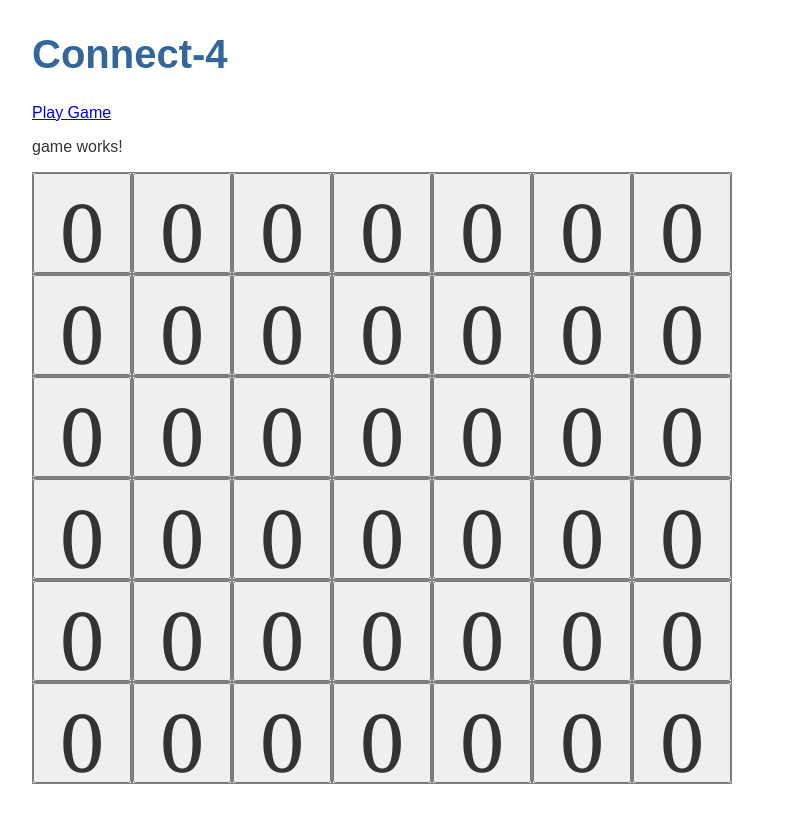
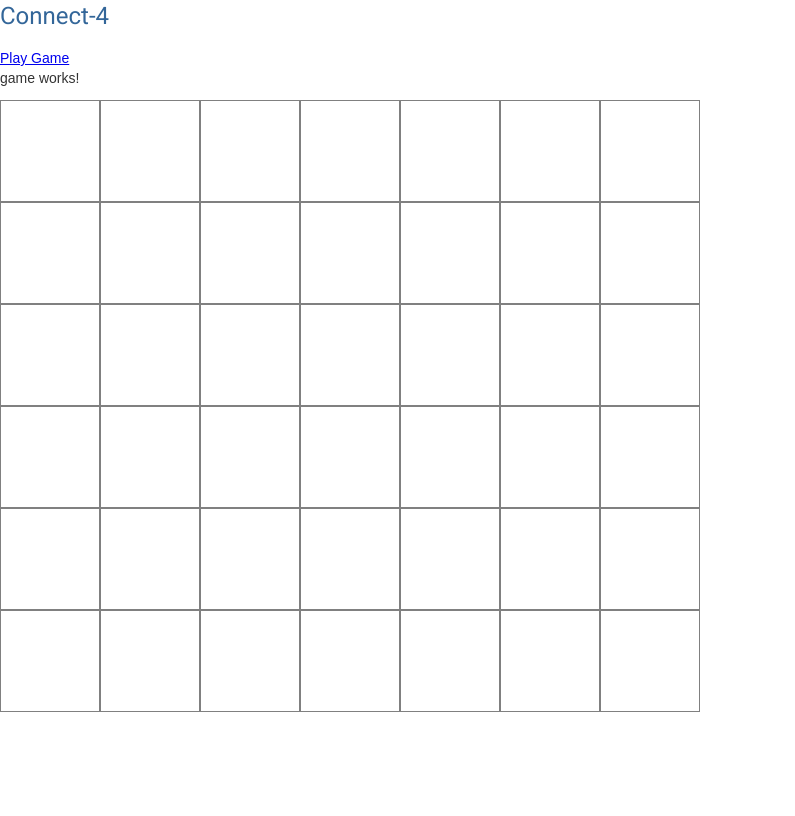
Before and after one commit to Yamen9418/Connect4-AI, an Angular app: page /game in a window 1280 px wide. Shown: the whole page, without its empty margins (0-795 px from the left). Built offline with nearby package versions, Linux system fonts and the light colour scheme.

Commit message:
Add Angular Material

```diff
--- a/angular.json
+++ b/angular.json
@@ -27,6 +27,7 @@
               "src/assets"
             ],
             "styles": [
+              "./node_modules/@angular/material/prebuilt-themes/deeppurple-amber.css",
               "src/styles.css"
             ],
             "scripts": []
@@ -94,6 +95,7 @@
               "src/assets"
             ],
             "styles": [
+              "./node_modules/@angular/material/prebuilt-themes/deeppurple-amber.css",
               "src/styles.css"
             ],
             "scripts": []
--- a/package.json
+++ b/package.json
@@ -11,10 +11,12 @@
   "private": true,
   "dependencies": {
     "@angular/animations": "~13.2.0",
+    "@angular/cdk": "^13.2.5",
     "@angular/common": "~13.2.0",
     "@angular/compiler": "~13.2.0",
     "@angular/core": "~13.2.0",
     "@angular/forms": "~13.2.0",
+    "@angular/material": "^13.2.5",
     "@angular/platform-browser": "~13.2.0",
     "@angular/platform-browser-dynamic": "~13.2.0",
     "@angular/router": "~13.2.0",
--- a/src/app/app.module.ts
+++ b/src/app/app.module.ts
@@ -1,10 +1,12 @@
 import { NgModule } from '@angular/core';
 import { BrowserModule } from '@angular/platform-browser';
+import { MatButtonModule } from '@angular/material/button';
 
 import { AppRoutingModule } from './app-routing.module';
 import { AppComponent } from './app.component';
 import { GameComponent } from './game/game.component';
 import { CellComponent } from './cell/cell.component';
+import { BrowserAnimationsModule } from '@angular/platform-browser/animations';
 
 @NgModule({
   declarations: [
@@ -14,7 +16,9 @@
   ],
   imports: [
     BrowserModule,
-    AppRoutingModule
+    AppRoutingModule,
+    BrowserAnimationsModule,
+    MatButtonModule
   ],
   providers: [],
   bootstrap: [AppComponent]
--- a/src/app/cell/cell.component.html
+++ b/src/app/cell/cell.component.html
@@ -1 +1,2 @@
-<button>{{value}}</button>
+<button mat-fab color="primary" *ngIf="value == 1"></button>
+<button mat-fab color="accent" *ngIf="value == -1"></button>
--- a/src/app/game/game.component.ts
+++ b/src/app/game/game.component.ts
@@ -22,7 +22,7 @@
   }
 
   newGame() {
-    this.board = Array(this.height * this.width).fill(0);
+    this.board = Array(this.height * this.width).fill(null);
     this.winner = null;
     this.playerIsNext = true;
   }
@@ -34,12 +34,12 @@
   makeMove(i:number) {
     const x = i % this.width;
 
-    if (this.board[x] == 0) {
+    if (!this.board[x]) {
       for (let y = 0; y < this.height; y++) {
         const index = x + y * this.width;
         const cell = this.board[index];
 
-        if (cell != 0) {
+        if (cell) {
           this.board.splice(index - this.width, 1, this.player);
           break;
         } else if (y == this.height - 1) {
@@ -50,5 +50,11 @@
 
       this.playerIsNext = !this.playerIsNext;
     }
+
+    this.calculateWinner();
+  }
+
+  calculateWinner() {
+
   }
 }
--- a/src/index.html
+++ b/src/index.html
@@ -6,8 +6,11 @@
   <base href="/">
   <meta name="viewport" content="width=device-width, initial-scale=1">
   <link rel="icon" type="image/x-icon" href="favicon.ico">
+  <link rel="preconnect" href="https://fonts.gstatic.com">
+  <link href="https://fonts.googleapis.com/css2?family=Roboto:wght@300;400;500&display=swap" rel="stylesheet">
+  <link href="https://fonts.googleapis.com/icon?family=Material+Icons" rel="stylesheet">
 </head>
-<body>
+<body class="mat-typography">
   <app-root></app-root>
 </body>
 </html>
--- a/src/styles.css
+++ b/src/styles.css
@@ -20,3 +20,5 @@
 * {
   font-family: Arial, Helvetica, sans-serif;
 }
+html, body { height: 100%; }
+body { margin: 0; font-family: Roboto, "Helvetica Neue", sans-serif; }
```
Also changed, not shown: 1 other file (tests, documents, lock files or other folders).
